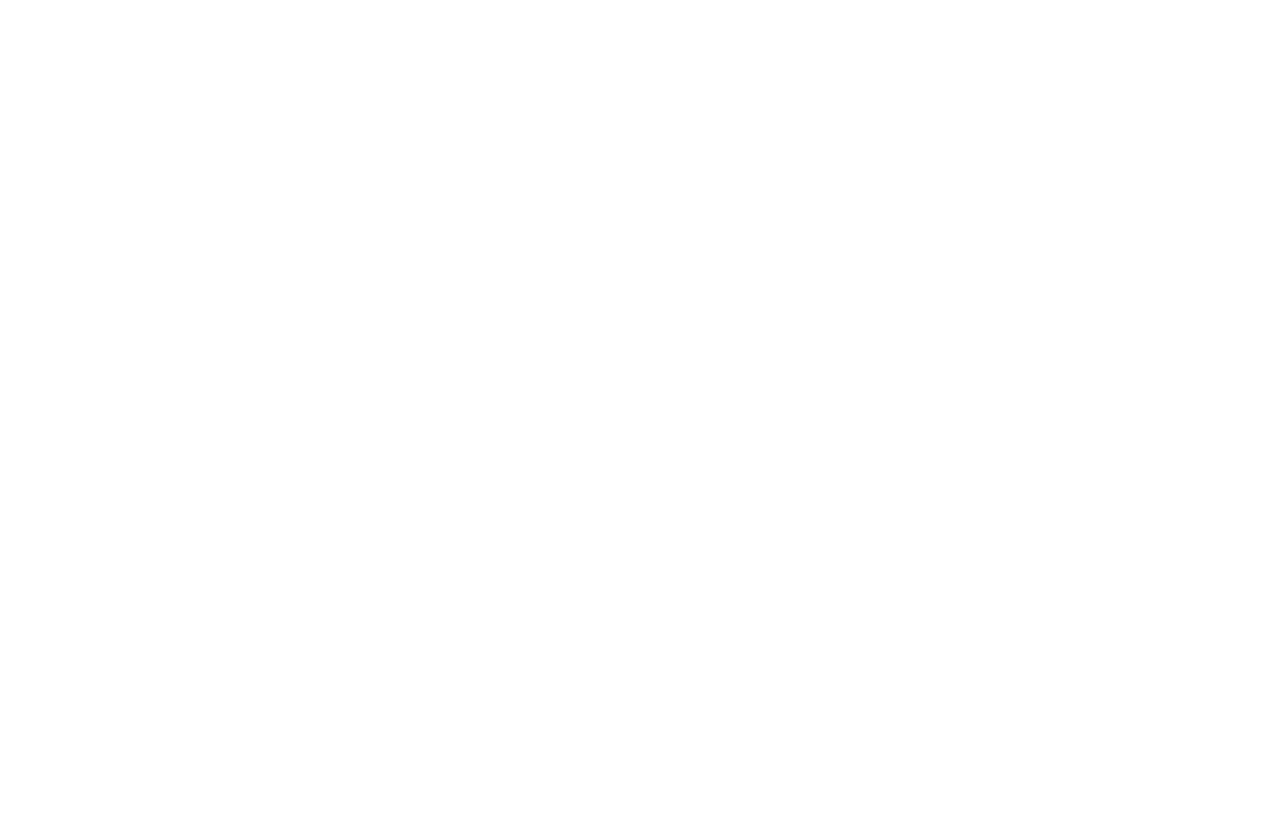
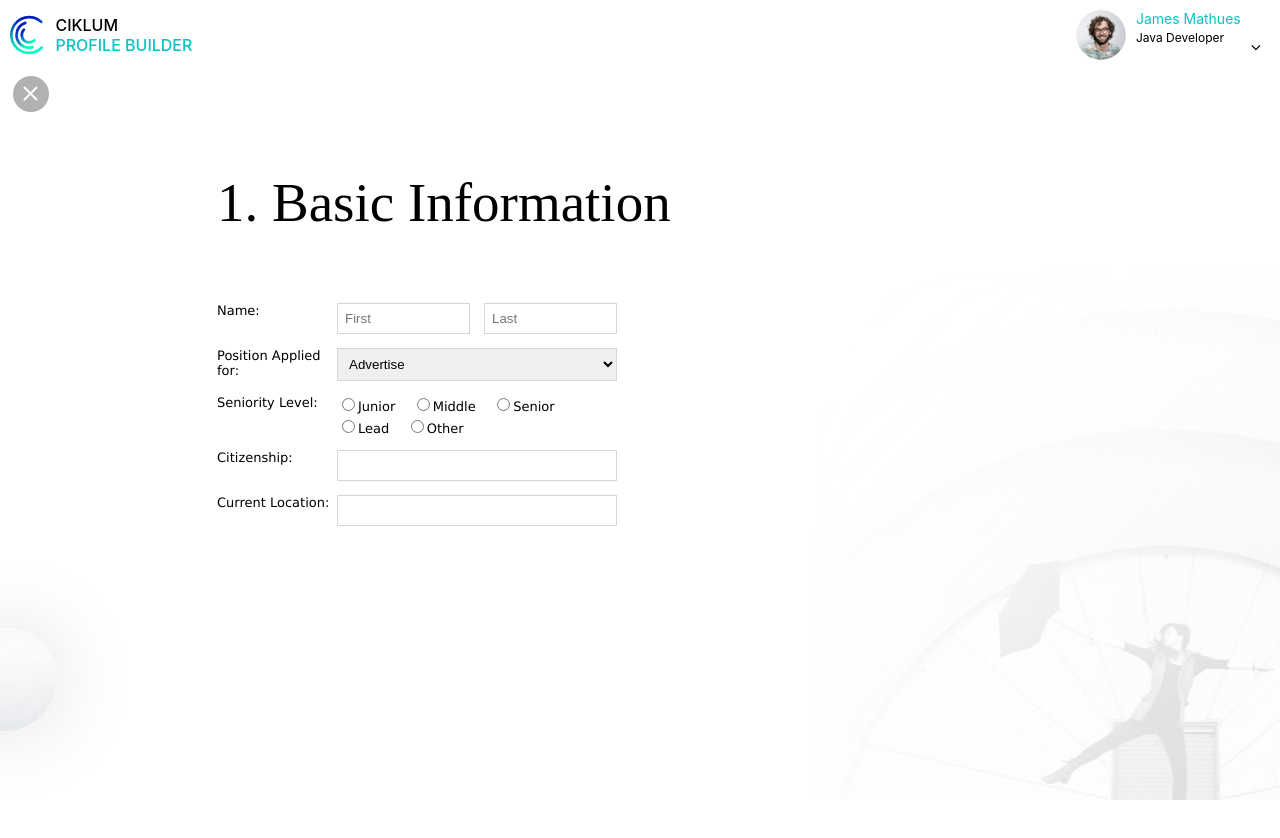
Before and after one commit to Abdulmoiz-Ahmer/CV-Builder, a React (Create React App) app: page /basic-info in a window 1280 px wide. Before the commit this address had no page. Shown: the top 838 px of the page. Before the commit the page ends 800 px from the top, so only its background shows below. Built offline with nearby package versions, Linux system fonts and the light colour scheme.

Commit message:
added form

```diff
--- a/src/App.tsx
+++ b/src/App.tsx
@@ -7,6 +7,7 @@
 } from "react-router-dom";
 import { CVControlPanelView } from "./Presentation";
 import { CVProceed } from "../src/Presentation/CV/CVProceed/CVProceed";
+import { BasicInformation } from "./Presentation/CV/BasicInformation";
 import "./App.css";
 
 function App() {
@@ -16,6 +17,7 @@
         <Routes>
           <Route path="/" element={<CVControlPanelView />} />
           <Route path="/ciklum-profile" element={<CVProceed />} />
+          <Route path="/basic-info" element={<BasicInformation />} />
         </Routes>
       </Router>
     </div>
--- /dev/null
+++ b/src/Presentation/CV/BasicInformation/index.css
@@ -0,0 +1,179 @@
+.info {
+  width: 100%;
+
+  /* background-color: #fff; */
+}
+.info-container {
+  /* min-height: 100vh; */
+  background: #ffffff 0% 0% no-repeat padding-box;
+  color: black;
+  position: relative;
+  min-height: calc(100vh - 70px);
+}
+.img-ellipse {
+  position: absolute;
+  top: 60%;
+  bottom: 0%;
+  left: -13%;
+}
+
+.basic-info-image {
+  position: absolute;
+  right: 0%;
+  bottom: 0%;
+  max-width: 37vw;
+  max-height: 75vh;
+}
+.hero-body {
+  position: absolute;
+  left: 37%;
+  top: 28%;
+  transform: translate(-50%, -50%);
+}
+.font {
+  font-family: "normal GT Walsheim Pro,Thin";
+}
+
+.close-icon {
+  padding-left: 13px;
+  padding-top: 6px;
+}
+.form-style-1 {
+  max-width: 400px;
+  padding-left: 192px;
+  margin-left: 25px;
+  display: flex;
+  flex-direction: column;
+  font: 13px "Lucida Sans Unicode", "Lucida Grande", sans-serif;
+}
+.input {
+  display: flex;
+  padding: 0;
+}
+
+.radio-group {
+  width: 70%;
+}
+.radio-label {
+  font-weight: normal;
+}
+.radio-group label::after {
+  content: "\00a0\00a0\00a0\00a0"; /* eq &nbsp; x 4 */
+}
+
+/* optionnal */
+.radio-group label:last-of-type::after {
+  content: "";
+}
+.form-group {
+  margin-top: 14px;
+}
+.radio-2 {
+  margin-top: 3px;
+}
+.field-label {
+  width: 30%;
+}
+.input-fields {
+  width: 70%;
+  display: flex;
+  justify-content: space-between;
+}
+.heading {
+  font-size: 55px;
+  white-space: nowrap;
+  font-family: "GT Walsheim Pro thin";
+  color: #000000;
+  opacity: 1;
+}
+.form-style-1 label {
+  display: inline-block;
+  /* font-weight: bold; */
+}
+.form-style-1 input[type="text"],
+.form-style-1 input[type="date"],
+.form-style-1 input[type="datetime"],
+.form-style-1 input[type="number"],
+.form-style-1 input[type="search"],
+.form-style-1 input[type="time"],
+.form-style-1 input[type="url"],
+.form-style-1 input[type="email"],
+textarea,
+select {
+  box-sizing: border-box;
+  -webkit-box-sizing: border-box;
+  -moz-box-sizing: border-box;
+  border: 1px solid #d5d5d5;
+  padding: 7px;
+  margin: 0px;
+  -webkit-transition: all 0.3s ease-in-out;
+  -moz-transition: all 0.3s ease-in-out;
+  -ms-transition: all 0.3s ease-in-out;
+  -o-transition: all 0.3s ease-in-out;
+  outline: none;
+}
+/* .form-style-1 input[type="text"]:focus,
+.form-style-1 input[type="date"]:focus,
+.form-style-1 input[type="datetime"]:focus,
+.form-style-1 input[type="number"]:focus,
+.form-style-1 input[type="search"]:focus,
+.form-style-1 input[type="time"]:focus,
+.form-style-1 input[type="url"]:focus,
+.form-style-1 input[type="email"]:focus,
+.form-style-1 textarea:focus,
+.form-style-1 select:focus {
+  -moz-box-shadow: 0 0 8px #88d5e9;
+  -webkit-box-shadow: 0 0 8px #88d5e9;
+  box-shadow: 0 0 8px #88d5e9;
+  border: 1px solid #88d5e9;
+} */
+.form-style-1 .field-divided {
+  width: 47.5%;
+  position: relative;
+}
+.form-group-dropdown {
+}
+.form-style-1 .field-long {
+  display: block;
+}
+.form-style-1 .field-select {
+  width: 70%;
+}
+.form-style-1 .field-textarea {
+  height: 100px;
+}
+.form-style-1 input[type="submit"],
+.form-style-1 input[type="button"] {
+  background: #4b99ad;
+  padding: 8px 15px 8px 15px;
+  border: none;
+  color: #fff;
+}
+.form-style-1 input[type="submit"]:hover,
+.form-style-1 input[type="button"]:hover {
+  background: #4691a4;
+  box-shadow: none;
+  -moz-box-shadow: none;
+  -webkit-box-shadow: none;
+}
+.form-style-1 .required {
+  color: red;
+}
+.form-group-email {
+  margin-top: 14px;
+}
+@media screen and (max-width: 1024px) {
+  .start-profile {
+    bottom: 0%;
+  }
+}
+
+@media screen and (min-width: 1400px) {
+  .img-ellipse {
+    left: -9%;
+  }
+  .start-profile {
+    left: 39%;
+    bottom: 23%;
+  }
+}
--- /dev/null
+++ b/src/Presentation/CV/BasicInformation/index.tsx
@@ -0,0 +1,98 @@
+import React from "react";
+import Header from "../Header/Header";
+import "./index.css";
+import { useNavigate } from "react-router-dom";
+import CloseIcon from "../../../assets/CloseIcon.svg";
+import Ellipse from "../../../assets/Ellipse.svg";
+import Subtraction from "../../../assets/Subtraction.svg";
+import BasciInfoImage from "../../../assets/basicInfo-background.png";
+import DriveIcon from "../../../assets/DriveIcon.svg";
+function index() {
+  return (
+    <main className="info">
+      <Header />
+      <div className="info-container">
+        <img src={Ellipse} alt="ellipse" className="img-ellipse" />
+        <img
+          src={BasciInfoImage}
+          alt="substraction"
+          className="basic-info-image"
+        />
+        <div>
+          <img src={CloseIcon} alt="close-icon" className="close-icon" />
+        </div>
+
+        <form>
+          <div className="form-style-1">
+            <p className="heading">1. Basic Information</p>
+
+            <div className="form-group input">
+              <label className="field-label">Name:</label>
+              <div className="input-fields">
+                <input
+                  type="text"
+                  name="field1"
+                  className="field-divided"
+                  placeholder="First"
+                />{" "}
+                <input
+                  type="text"
+                  name="field2"
+                  className="field-divided"
+                  placeholder="Last"
+                />
+              </div>
+            </div>
+            <div className="form-group input">
+              <label className="field-label">Position Applied for:</label>
+              <select name="field4" className="field-select">
+                <option value="Advertise">Advertise</option>
+                <option value="Partnership">Partnership</option>
+                <option value="General Question">General</option>
+              </select>
+            </div>
+            <div className="form-group input">
+              <label className="field-label">Seniority Level:</label>
+              <div className="radio-group ">
+                <div className="radio-1">
+                  <input type="radio" id="child" name="age" value="child" />
+                  <label className="radio-label">Junior</label>
+                  <input type="radio" id="adult" name="age" value="adult" />
+                  <label>Middle</label>
+                  <input type="radio" id="senior" name="age" value="senior" />
+                  <label>Senior</label>
+                </div>
+                <div className="radio-2">
+                  <input type="radio" id="senior" name="age" value="senior" />
+                  <label>Lead</label>
+
+                  <input type="radio" id="senior" name="age" value="senior" />
+                  <label>Other</label>
+                </div>
+              </div>
+            </div>
+            <div className="form-group-email input">
+              <label className="field-label">Citizenship:</label>
+              <input
+                type="text"
+                name="field3"
+                className="field-long input-fields"
+              />
+            </div>
+
+            <div className="form-group-email input">
+              <label className="field-label">Current Location:</label>
+              <input
+                type="text"
+                name="field3"
+                className="field-long input-fields"
+              />
+            </div>
+          </div>
+        </form>
+      </div>
+    </main>
+  );
+}
+
+export const BasicInformation = index;
--- a/src/Presentation/CV/CVProceed/CVProceed.tsx
+++ b/src/Presentation/CV/CVProceed/CVProceed.tsx
@@ -1,12 +1,18 @@
 import React from "react";
 import Header from "../Header/Header";
 import "./CVProceed.css";
+import { useNavigate } from "react-router-dom";
 import LinkdienIcon from "../../../assets/LinkdienIcon.svg";
 import Ellipse from "../../../assets/Ellipse.svg";
 import Subtraction from "../../../assets/Subtraction.svg";
 import NewProfile from "../../../assets/NewProfileIcon.svg";
 import DriveIcon from "../../../assets/DriveIcon.svg";
 function index() {
+  // eslint-disable-next-line react-hooks/rules-of-hooks
+  const navigate = useNavigate();
+  const routeChange = () => {
+    navigate("/basic-info");
+  };
   return (
     <main className="main">
       <Header />
@@ -29,7 +35,7 @@
         <div className="start-profile">
           <div className="boxes">
             <div className="Profile-box">
-              <div className="new-profile">
+              <div className="new-profile" onClick={routeChange}>
                 <img
                   src={NewProfile}
                   alt="new-profile"
--- a/src/Presentation/CV/Header/Header.css
+++ b/src/Presentation/CV/Header/Header.css
@@ -6,6 +6,7 @@
   align-items: center;
   justify-content: space-between;
   position: relative;
+  box-shadow: 0px 2px 6px #00000010;
 }
 /* .logo {
   max-width: ;
```
Also changed, not shown: src/assets/CloseIcon.svg (added), src/assets/basicInfo-background.png (added).
